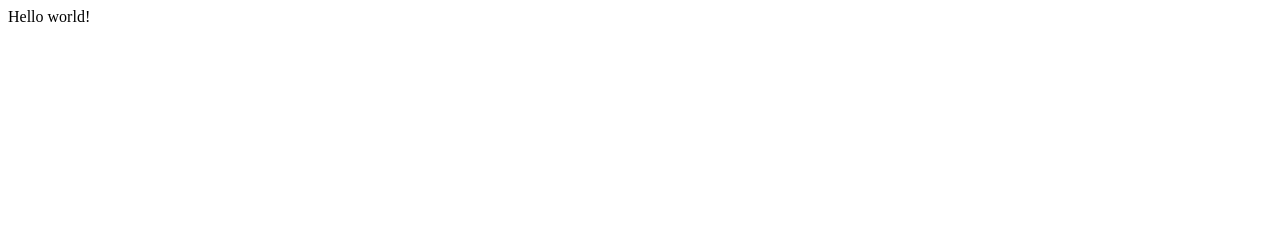
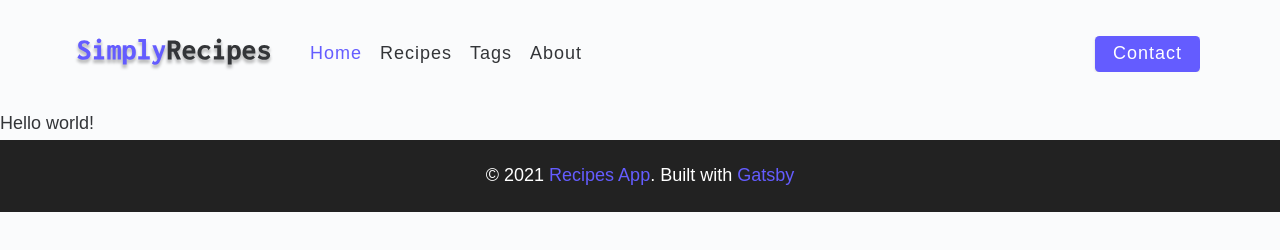
Before and after one commit to ian038/recipes-app, a Gatsby site: page / in a window 1280 px wide. Built offline with nearby package versions, Linux system fonts and the light colour scheme; Gatsby itself is replaced by a stand-in of ours.

Commit message:
Completed layout

```diff
--- a/package.json
+++ b/package.json
@@ -15,6 +15,7 @@
   },
   "dependencies": {
     "gatsby": "^4.2.0",
+    "gatsby-plugin-image": "^2.2.0",
     "normalize.css": "^8.0.1",
     "react": "^17.0.1",
     "react-dom": "^17.0.1",
--- /dev/null
+++ b/src/components/Layout.js
@@ -0,0 +1,16 @@
+import React from 'react'
+import Navbar from "./Navbar"
+import Footer from "./Footer"
+
+import "normalize.css"
+import "../assets/css/main.css"
+
+export default function Layout({ children }) {
+    return (
+        <>
+            <Navbar />
+            {children}
+            <Footer />
+        </>
+    )
+}
--- a/src/pages/index.js
+++ b/src/pages/index.js
@@ -1,6 +1,6 @@
 import React from "react"
-import { Link } from "gatsby"
+import Layout from "../components/Layout"
 
 export default function Home() {
-  return <div>Hello world!</div>
+  return <Layout>Hello world!</Layout>
 }
```
Also changed, not shown: 1 other file.
